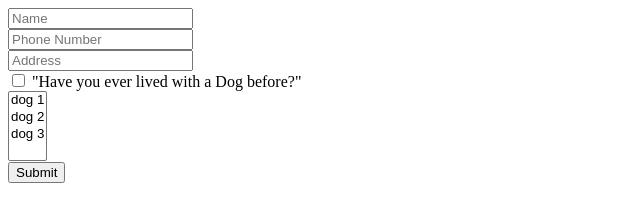
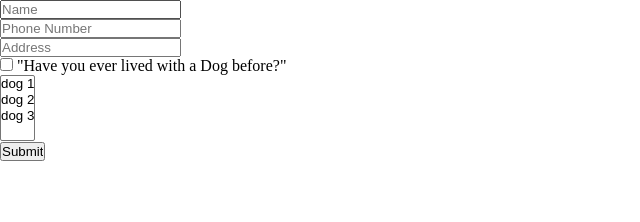
Before and after one commit to acciojob/dog-adoption-application-sandeshpatil2299, a website: page main.html in a window 1280 px wide. Shown: the whole page, without its empty margins (0-640 px from the left). Drawn offline with Linux system fonts and the light colour scheme.

```diff
--- a/script.js
+++ b/script.js
@@ -1 +1,2 @@
 //your code here
+console.log("form")
--- a/styles.css
+++ b/styles.css
@@ -1,2 +1,7 @@
 
 /* Your CSS Code here. */
+*{
+	margin: 0;
+	padding: 0;
+	box-sizing: border-box;
+}
```
